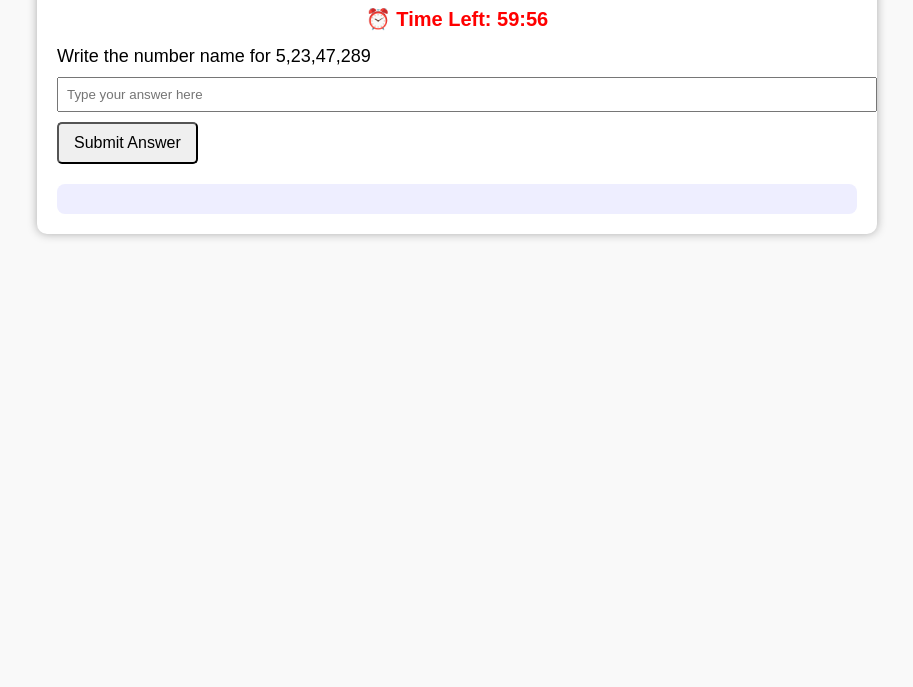
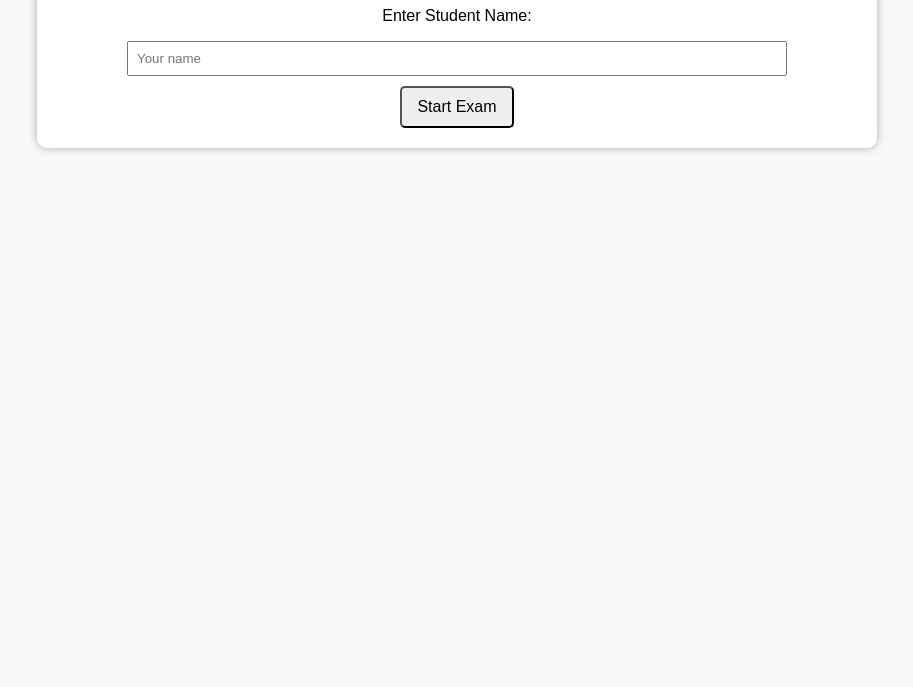
Before and after one commit to Cyndru/maths_exam, a plain HTML site: page maths_exam.html in a window 1280 px wide. Shown: the part 113-800 px from the top of the page, without its empty margins (183-1096 px from the left). Drawn offline with Linux system fonts and the light colour scheme.

Commit message:
Add files via upload

```diff
--- a/maths_exam.html
+++ b/maths_exam.html
@@ -4,32 +4,40 @@
   <meta charset="UTF-8">
   <title>Maths Exam</title>
   <style>
-    body { font-family: Arial, sans-serif; margin: 20px; background: #f9f9f9; }
-    #exam { background: white; padding: 20px; border-radius: 10px; box-shadow: 0 0 10px #aaa; max-width: 800px; margin: auto; }
+    body { font-family: Arial, sans-serif; margin: 20px; background: #f9f9f9; text-align: center; }
+    .card { background: white; padding: 20px; border-radius: 10px; box-shadow: 0 0 10px #aaa; max-width: 800px; margin: auto; }
     #timer { font-size: 20px; font-weight: bold; color: red; margin-bottom: 15px; text-align: center; }
     #question { font-size: 18px; margin-bottom: 10px; }
-    input[type=text] { width: 100%; padding: 8px; margin-bottom: 10px; }
+    input[type=text] { width: 80%; padding: 8px; margin-bottom: 10px; }
     button { padding: 10px 15px; font-size: 16px; cursor: pointer; border-radius: 5px; }
-    #result { margin-top: 20px; padding: 15px; background: #eef; border-radius: 8px; }
     table { border-collapse: collapse; width: 100%; margin-top: 20px; }
     th, td { border: 1px solid #ddd; padding: 8px; }
     th { background: #f2f2f2; }
+    .hidden { display: none; }
   </style>
 </head>
 <body>
-  <div id="exam">
+  <!-- Name Screen -->
+  <div class="card" id="nameScreen">
     <h1>Maths Exam</h1>
+    <p>Enter Student Name:</p>
+    <input type="text" id="studentName" placeholder="Your name">
+    <br>
+    <button onclick="startExam()">Start Exam</button>
+  </div>
+
+  <!-- Exam Screen -->
+  <div class="card hidden" id="examScreen">
+    <h2 id="welcome"></h2>
     <div id="timer"></div>
     <div id="question"></div>
     <input type="text" id="answer" placeholder="Type your answer here">
+    <br>
     <button onclick="checkAnswer()">Submit Answer</button>
     <div id="result"></div>
   </div>
 
   <script>
-    // --------------------------
-    // Full Question Bank
-    // --------------------------
     const questions = [
       // Fish Tale
       { q: "Write the number name for 5,23,47,289", a: "Five crore twenty-three lakh forty-seven thousand two hundred eighty-nine" },
@@ -67,20 +75,32 @@
 
     let current = 0, score = 0;
     let answers = [];
+    let totalTime = 60 * 60; // 1 hour in seconds
+    let countdown;
 
-    // Timer: 1 hour = 3600 seconds
-    let totalTime = 60 * 60;
+    function startExam() {
+      const name = document.getElementById("studentName").value.trim();
+      if (name === "") {
+        alert("Please enter your name!");
+        return;
+      }
+      document.getElementById("nameScreen").classList.add("hidden");
+      document.getElementById("examScreen").classList.remove("hidden");
+      document.getElementById("welcome").innerText = "Welcome, " + name + "!";
+      loadQuestion();
+      startTimer();
+    }
 
     function startTimer() {
       let timer = document.getElementById("timer");
-      let countdown = setInterval(() => {
+      countdown = setInterval(() => {
         let minutes = Math.floor(totalTime / 60);
         let seconds = totalTime % 60;
         timer.textContent = `⏰ Time Left: ${minutes}:${seconds < 10 ? '0' : ''}${seconds}`;
         if (totalTime <= 0) {
           clearInterval(countdown);
           alert("⏰ Time's up! Your exam is over.");
-          showResult(); // auto-submit
+          showResult();
         }
         totalTime--;
       }, 1000);
@@ -105,24 +125,16 @@
       } else {
         let correctNumbers = correct.match(/\d+/g);
         let ansNumbers = ans.match(/\d+/g);
-
         if (correctNumbers && ansNumbers && correctNumbers.length === ansNumbers.length) {
           let allMatch = correctNumbers.every((num, i) => parseInt(num) === parseInt(ansNumbers[i]));
-          if (allMatch) {
-            score++;
-            status = "✅ Correct";
-          }
+          if (allMatch) { score++; status = "✅ Correct"; }
         } else {
           let ansNum = parseFloat(ans.replace(/,/g, ''));
           let correctNum = parseFloat(correct.replace(/,/g, ''));
           if (!isNaN(ansNum) && !isNaN(correctNum) && ansNum === correctNum) {
-            score++;
-            status = "✅ Correct";
-          } else {
-            if (ans.toLowerCase().replace(/\s+/g, '') === correct.toLowerCase().replace(/\s+/g, '')) {
-              score++;
-              status = "✅ Correct";
-            }
+            score++; status = "✅ Correct";
+          } else if (ans.toLowerCase().replace(/\s+/g, '') === correct.toLowerCase().replace(/\s+/g, '')) {
+            score++; status = "✅ Correct";
           }
         }
       }
@@ -133,6 +145,7 @@
     }
 
     function showResult() {
+      clearInterval(countdown);
       let res = `<h2>Exam Finished</h2>`;
       res += `<p>Your Score: ${score} / ${questions.length}</p>`;
       res += `<table><tr><th>Question</th><th>Your Answer</th><th>Correct Answer</th><th>Status</th></tr>`;
@@ -144,11 +157,6 @@
       document.getElementById("question").style.display = "none";
       document.getElementById("answer").style.display = "none";
     }
-
-    window.onload = function() {
-      loadQuestion();
-      startTimer();
-    };
   </script>
 </body>
 </html>
```
